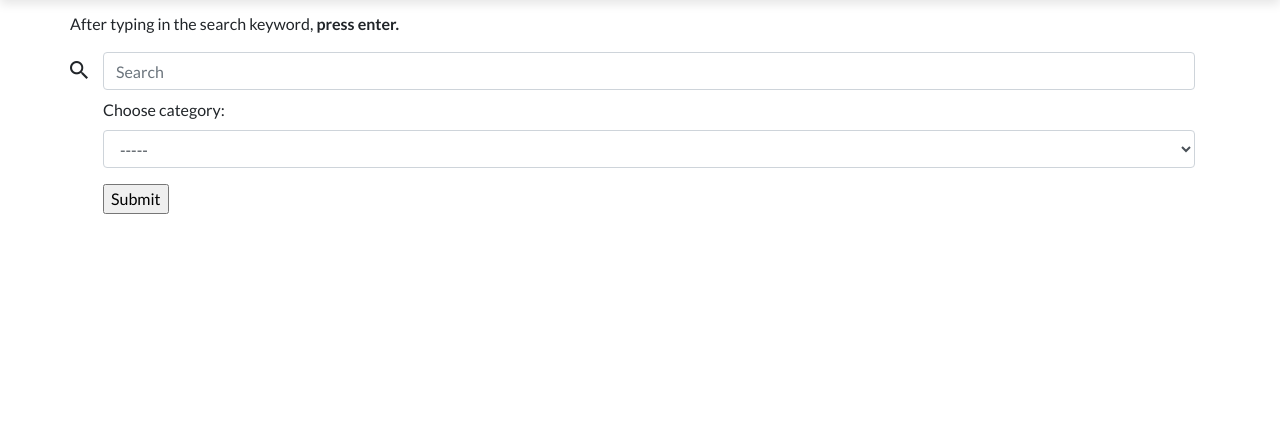
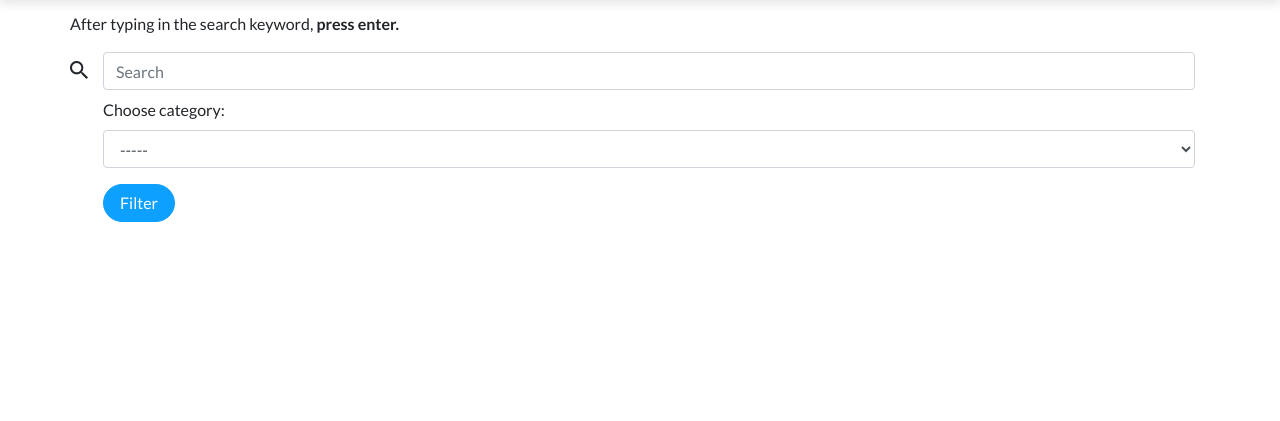
Before and after one commit to AlenKrga1/FreelanceSolution, a Django app: page /products/ in a window 1280 px wide. Shown: the part 84-505 px from the top of the page. Run offline with Django 3.2, Linux system fonts and the light colour scheme; data that the repository does not hold is empty; some libraries are stand-ins or nearby versions; some web fonts are replaced.

Commit message:
Update products.html

```diff
--- a/products/templates/products.html
+++ b/products/templates/products.html
@@ -23,7 +23,7 @@
                         <option value="POSTER" {% if request.GET.category == 'POSTER' %} selected {% endif %}>Posters</option>
                     </select>
                 </div>
-                <input type="submit">
+                <button class="btn btn-primary" onclick="this.form.submit()">Filter</button>
             </form>
         </div>
     </div>
```
